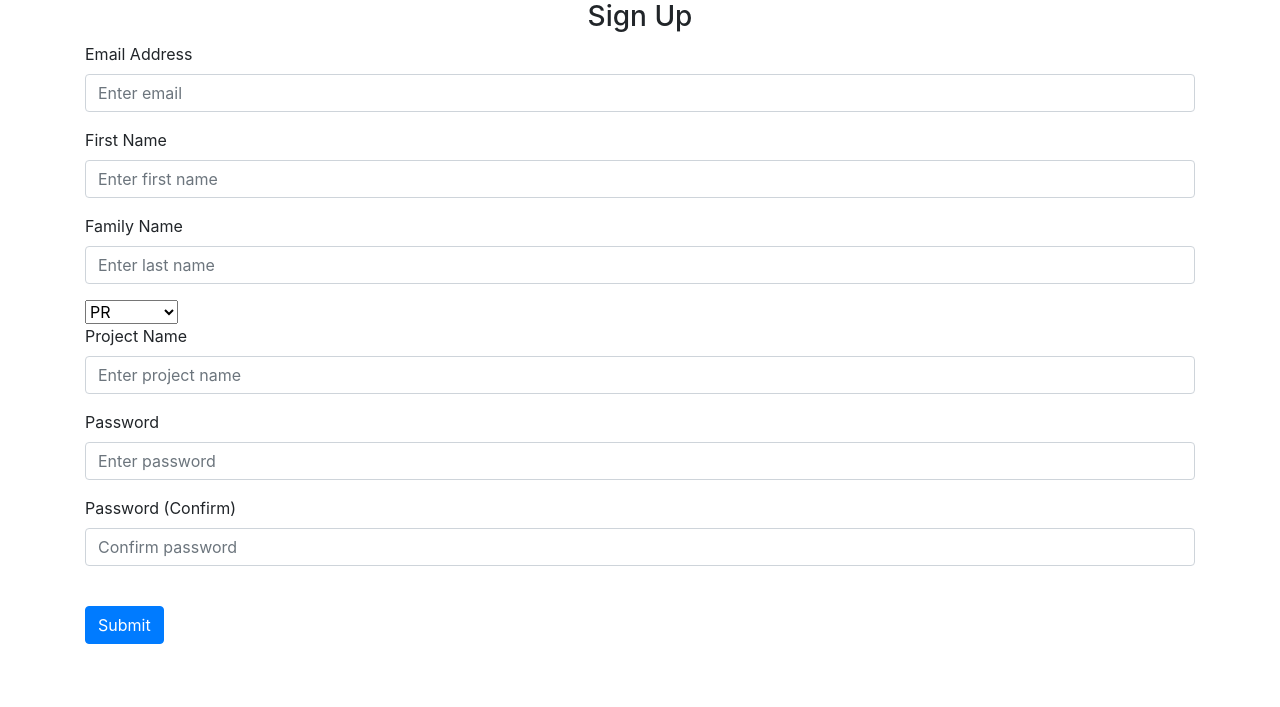
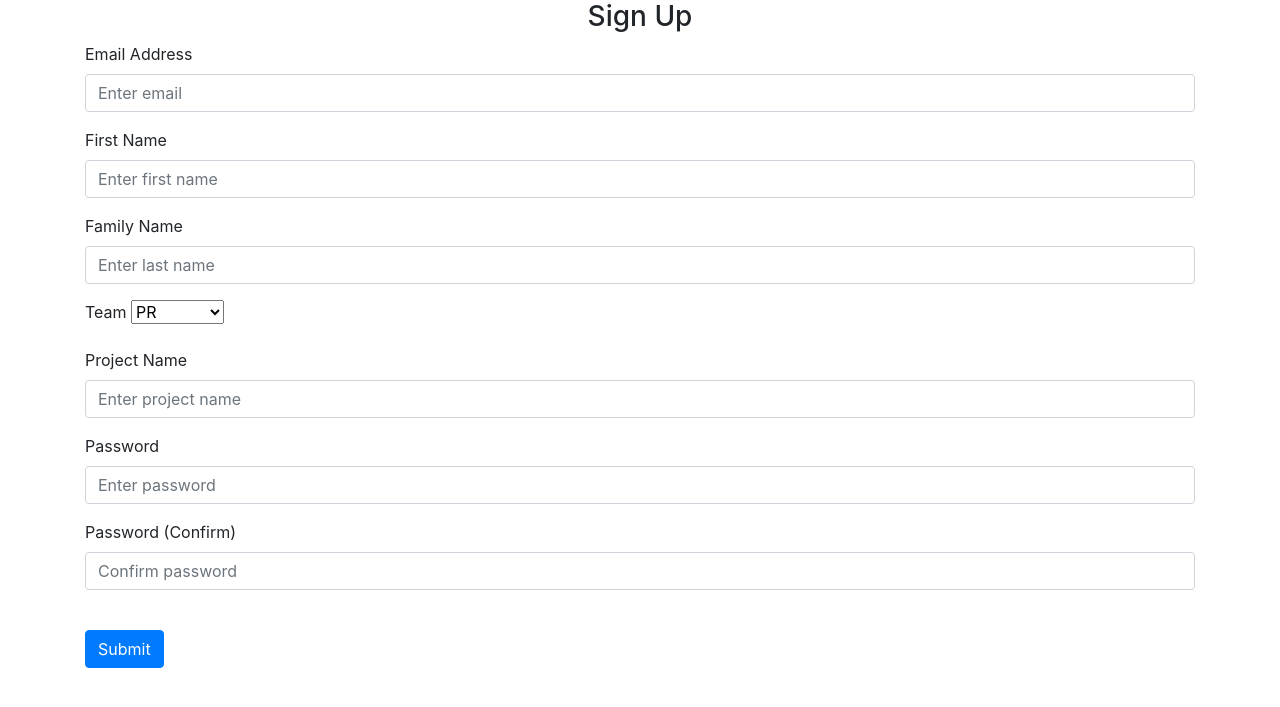
Before and after one commit to rzvn25/Licenta, a Flask app: page /sign-up in a window 1280 px wide. Shown: the part 56-763 px from the top of the page. Run offline with Flask 3, Linux system fonts and the light colour scheme; some libraries are stand-ins or nearby versions.

Commit message:
added a new label

```diff
--- a/website/templates/sign_up.html
+++ b/website/templates/sign_up.html
@@ -35,11 +35,14 @@ content %}
   />
 </div>
 
+<div class="form-group">
+  <label for="lastName">Team</label>
 <select name="team">
     <option value="PR">PR</option>
     <option value="Sales">Sales</option>
     <option value="Research">Research</option>
 </select>
+</div>
 
 <div class="form-group">
   <label for="projectName">Project Name</label>
```
